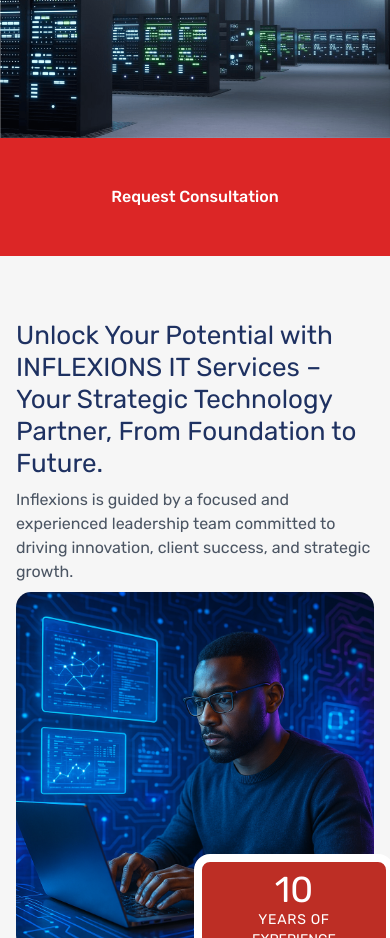
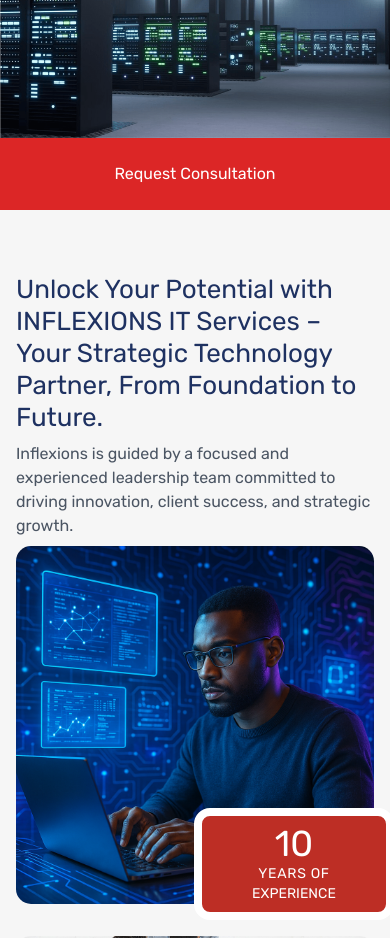
Before and after one commit to ekowtee/inflex, a React (Vite) app: page /about in a window 390 px wide. Shown: the part 2180-3118 px from the top of the page. Built offline with nearby package versions, Linux system fonts and the light colour scheme; what tailwindcss-motion would draw is missing.

Commit message:
Update About.jsx

```diff
--- a/src/pages/About.jsx
+++ b/src/pages/About.jsx
@@ -247,14 +247,14 @@
             />
 
             {/* CTA Section */}
-            <div className="bg-red-600 text-white w-full lg:w-[400px] flex items-center justify-center p-6 lg:p-8 h-full">
-                <Link
+            <Link
                     to="/contact"
-                    className="hover:bg-red-700 w-[194px] h-[70px] text-white flex items-center justify-center font-medium transition-colors rounded-lg"
-                >
+            className="bg-red-600 text-white w-full lg:w-[400px] flex items-center justify-center p-6 lg:p-8 h-full">
+
+
                     Request Consultation
-                </Link>
-            </div>
+
+              </Link>
         </div>
     </div>
 </section>
```
